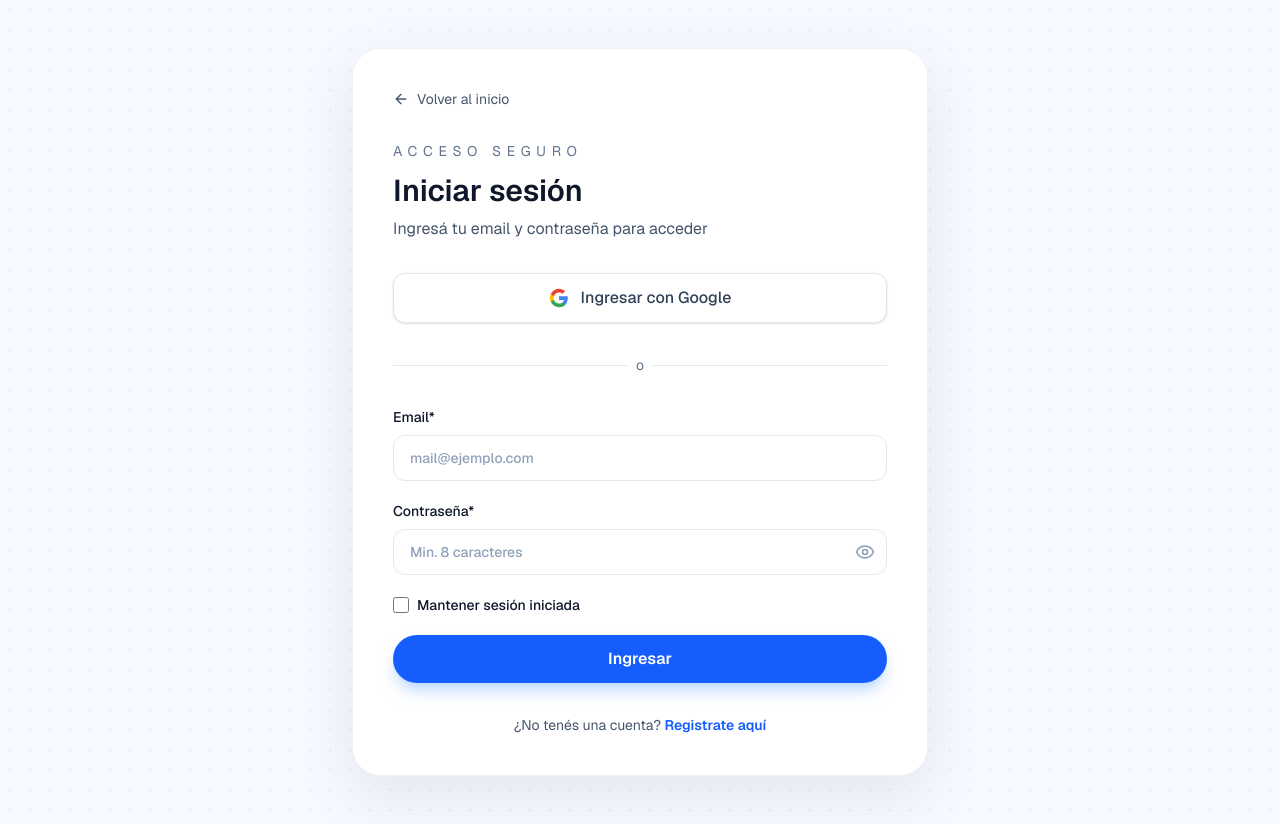
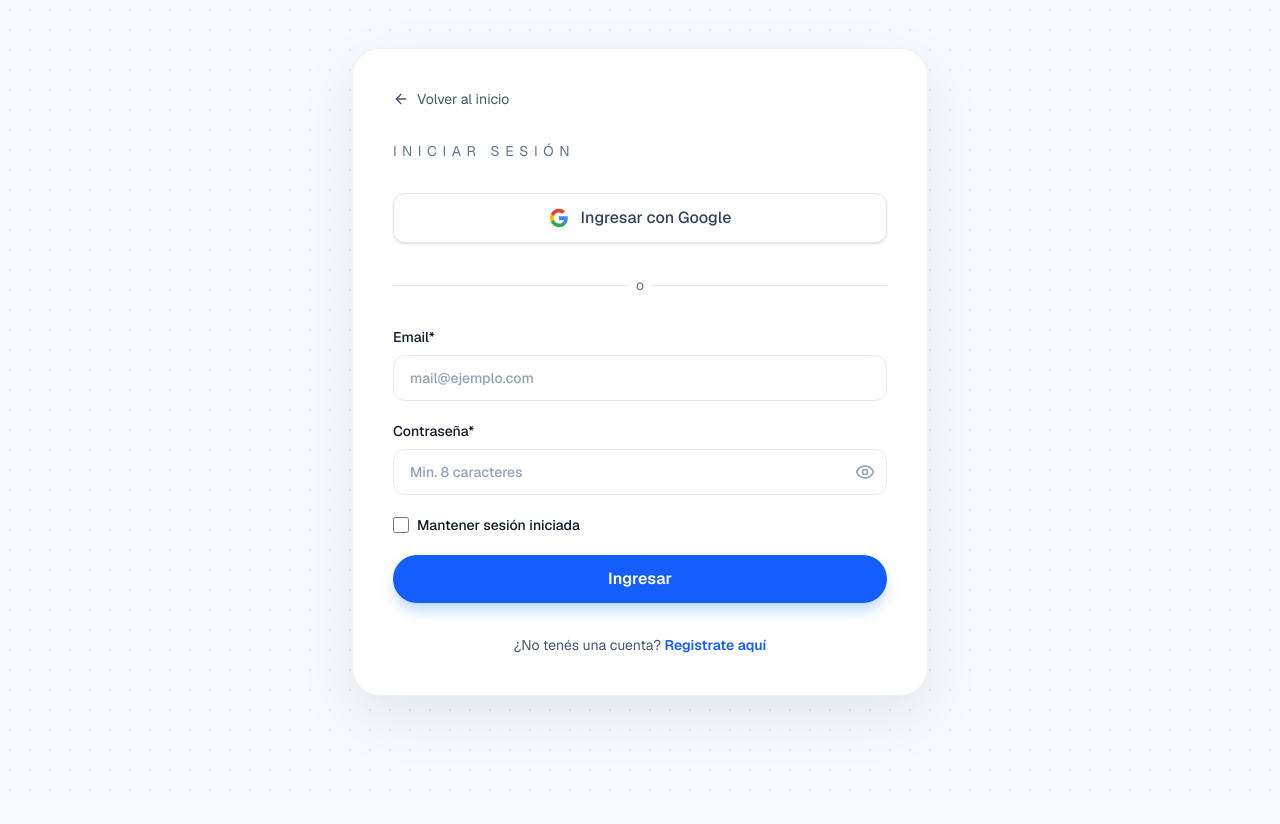
Before and after one commit to alexmnotfound/mrcap-app, a Next.js app: page /login in a window 1280 px wide. After the commit the page ends 800 px from the top, so only its background shows below. Built offline with nearby package versions, Linux system fonts and the light colour scheme; no server answers.

Commit message:
fix login

```diff
--- a/src/app/login/page.tsx
+++ b/src/app/login/page.tsx
@@ -54,13 +54,7 @@ export default function LoginPage() {
 
           <div>
             <p className="text-sm uppercase tracking-[0.4em] text-slate-500">
-              Acceso seguro
-            </p>
-            <h1 className="mt-3 text-3xl font-semibold text-slate-900">
               Iniciar sesión
-            </h1>
-            <p className="mt-2 text-slate-600">
-              Ingresá tu email y contraseña para acceder
             </p>
           </div>
 
```
